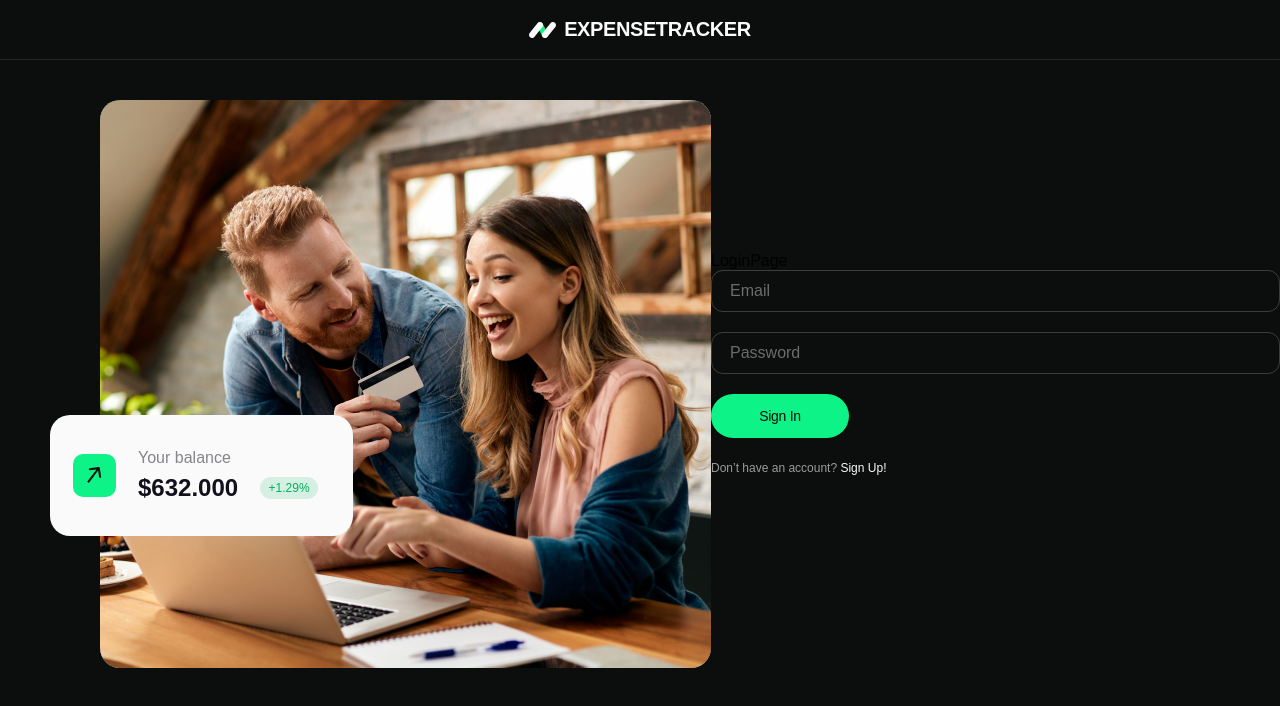
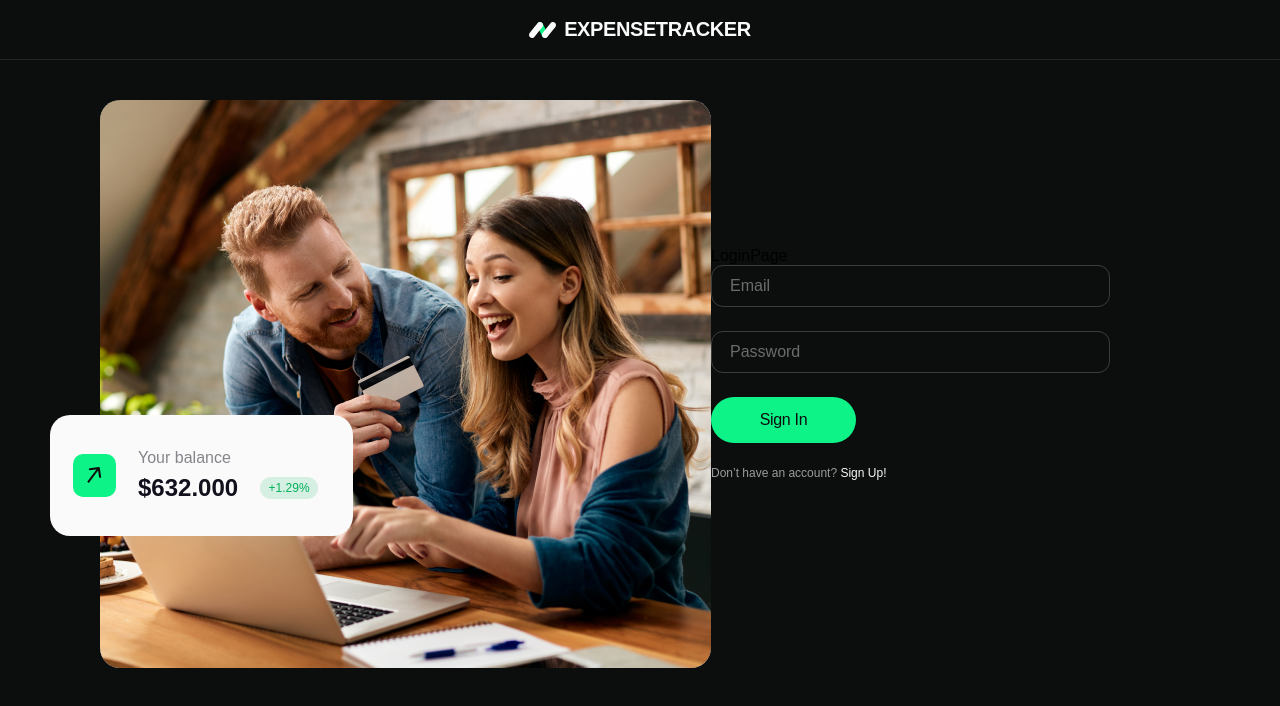
Before and after one commit to nadiyniy/money_makers, a React (Create React App) app: page /money_makers/login in a window 1280 px wide. Shown: the top 706 px of the page. Built offline with nearby package versions, Linux system fonts and the light colour scheme.

Commit message:
RegisterPage -  styles for tablet and desktop

```diff
--- a/src/pages/Auth/RegisterPage/RegisterPage.styled.js
+++ b/src/pages/Auth/RegisterPage/RegisterPage.styled.js
@@ -5,6 +5,10 @@ export const RegisterWrapper = styled.div`
   flex-direction: column;
 
   margin-top: 110px;
+
+  @media screen and (min-width: 768px) {
+    min-width: 172px;
+  }
 `;
 
 export const Title = styled.h1`
@@ -14,6 +18,10 @@ export const Title = styled.h1`
   font-size: 32px;
   font-weight: 400;
   letter-spacing: -0.02rem;
+
+  @media screen and (min-width: 768px) {
+    font-size: 56px;
+  }
 `;
 
 export const Description = styled.p`
@@ -23,4 +31,7 @@ export const Description = styled.p`
 
   font-size: 14px;
   /* letter-spacing: -0.28px; */
+  @media screen and (min-width: 768px) {
+    font-size: 16px;
+  }
 `;
--- a/src/shared/AuthForm/AuthForm.styled.js
+++ b/src/shared/AuthForm/AuthForm.styled.js
@@ -4,11 +4,23 @@ import styled from 'styled-components';
 export const FormWrapper = styled.form`
   ul {
     margin-bottom: 80px;
+
+    @media screen and (min-width: 1280px) {
+      margin-bottom: 60px;
+    }
+  }
+
+  @media screen and (min-width: 768px) {
+    max-width: 399px;
   }
 `;
 
 export const InputGroup = styled.div`
   margin-bottom: 20px;
+
+  @media screen and (min-width: 768px) {
+    margin-bottom: 24px;
+  }
 `;
 
 export const Input = styled.input`
@@ -32,6 +44,10 @@ export const Input = styled.input`
     border: 1px solid var(--primary-color);
     color: var(--white-color);
   }
+
+  @media screen and (min-width: 768px) {
+    height: 42px;
+  }
 `;
 
 export const SubmitButton = styled.button`
@@ -44,7 +60,7 @@ export const SubmitButton = styled.button`
   border-radius: 40px;
 
   font-size: 14px;
-  letter-spacing: -0.28px;
+  letter-spacing: -0.02em;
 
   white-space: nowrap;
   transition: background-color 0.2s ease-in-out;
@@ -64,6 +80,11 @@ export const SubmitButton = styled.button`
     &:hover {
       background-color: var(--primary-color);
     }
+  }
+
+  @media screen and (min-width: 768px) {
+    min-width: 145px;
+    font-size: 16px;
   }
 `;
 
```
